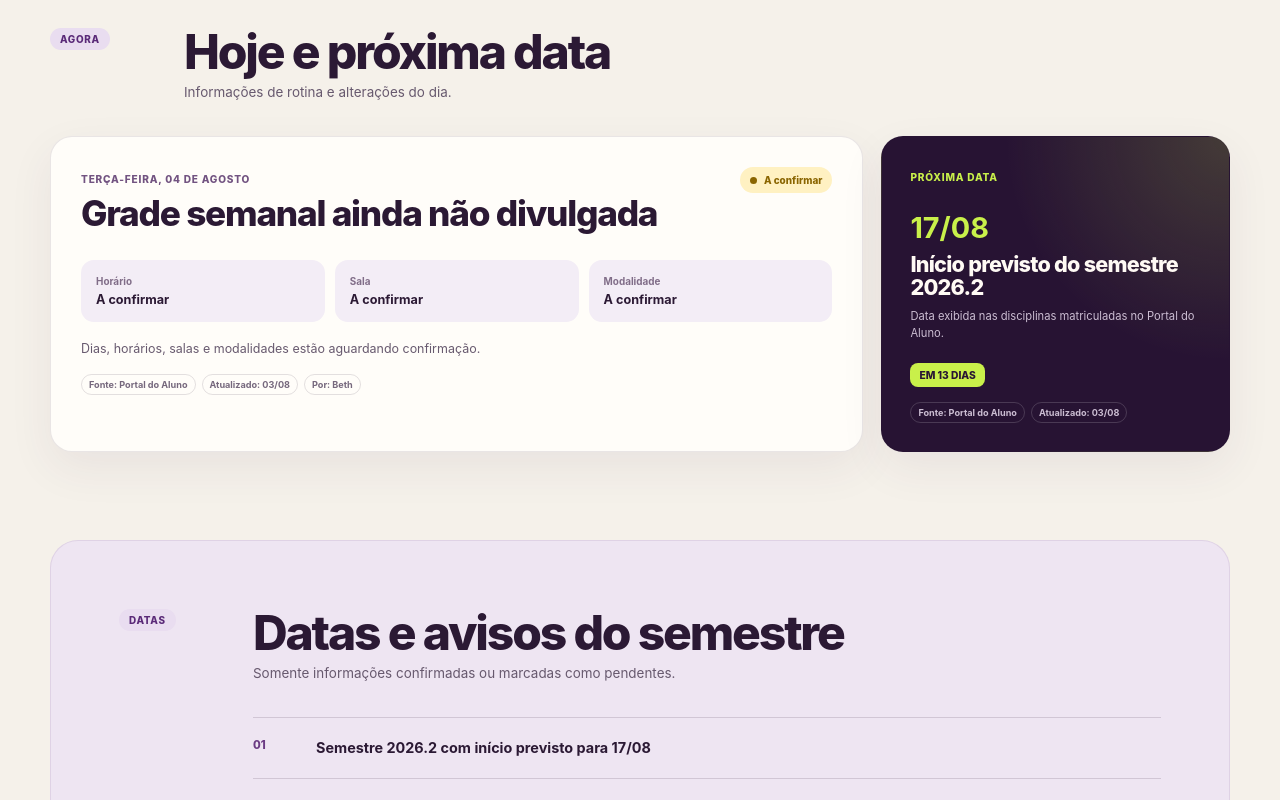
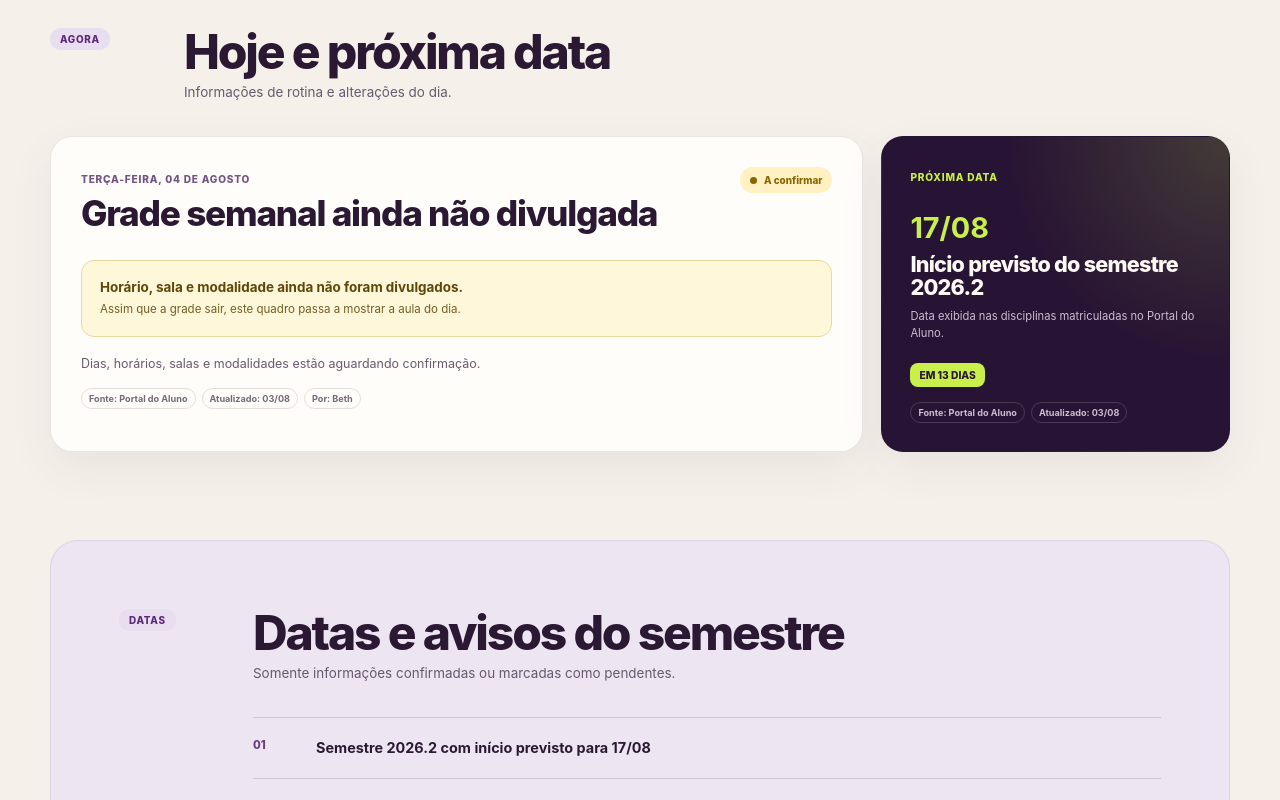
Before and after one commit to DraBeth/turma-a, a React (Vite) app: page / in a window 1280 px wide. Shown: the part 860-1660 px from the top of the page. Built offline with nearby package versions, Linux system fonts and the light colour scheme.

Commit message:
Melhora a localização das informações no portal

```diff
--- a/src/components/AgendaHoje.jsx
+++ b/src/components/AgendaHoje.jsx
@@ -58,20 +58,27 @@ function AgendaHoje() {
           </span>
         </div>
 
+        {confirmado ? (
           <div className="today-info">
             <div>
               <span>Horário</span>
-            <strong>{itemDeHoje?.horario ?? 'A confirmar'}</strong>
+              <strong>{itemDeHoje.horario}</strong>
             </div>
             <div>
               <span>Sala</span>
-            <strong>{itemDeHoje?.sala ?? 'A confirmar'}</strong>
+              <strong>{itemDeHoje.sala}</strong>
             </div>
             <div>
               <span>Modalidade</span>
-            <strong>{itemDeHoje?.modalidade ?? 'A confirmar'}</strong>
+              <strong>{itemDeHoje.modalidade ?? 'Não informada'}</strong>
             </div>
           </div>
+        ) : (
+          <div className="today-pending">
+            <strong>Horário, sala e modalidade ainda não foram divulgados.</strong>
+            <span>Assim que a grade sair, este quadro passa a mostrar a aula do dia.</span>
+          </div>
+        )}
 
         <p className="today-observation">
           {itemDeHoje?.observacao ?? 'Dia sem aula cadastrada ou grade ainda não publicada.'}
```
Lines whose indentation alone changed are shown as unchanged.
